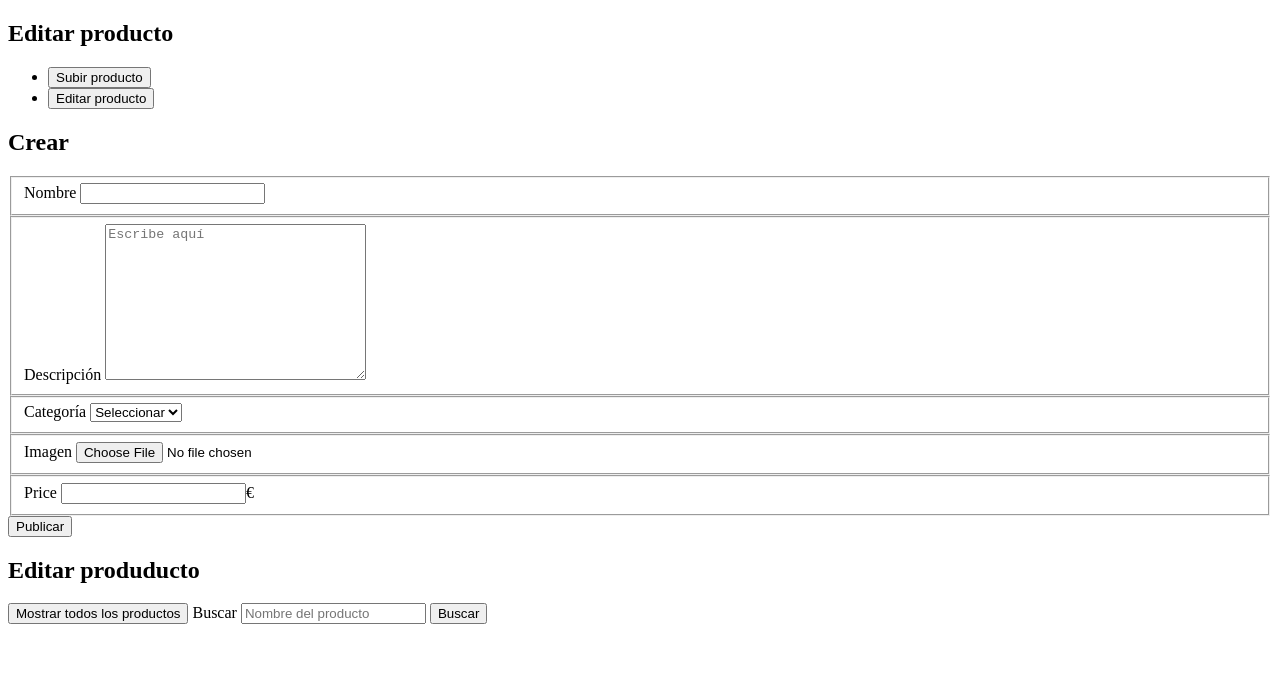
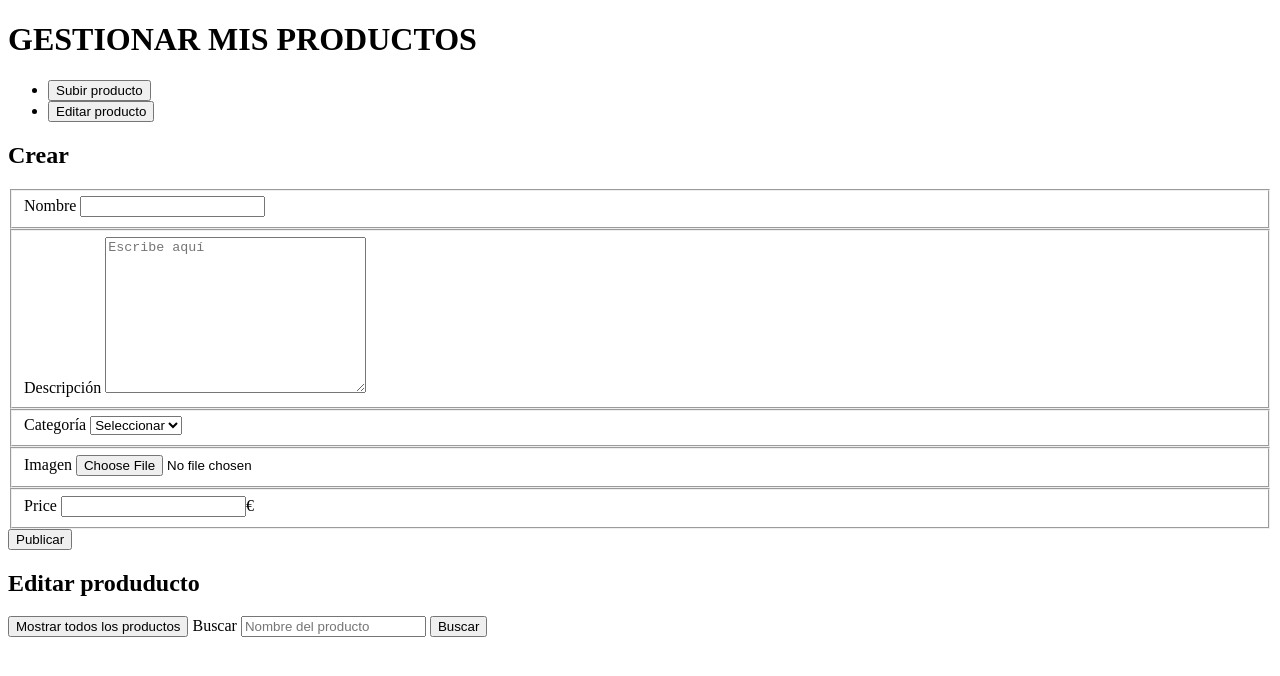
Before and after one commit to santicoru/habProject, a website: page www/product.html in a window 1280 px wide. Drawn offline with Linux system fonts and the light colour scheme.

Commit message:
Update product.html

```diff
--- a/www/product.html
+++ b/www/product.html
@@ -10,14 +10,17 @@
   <body>
     <header></header>
 
-    <h2>Editar producto</h2>
+    <h1>GESTIONAR MIS PRODUCTOS</h1>
+
     <nav class="option">
       <ul>
         <li><button class="createP">Subir producto</button></li>
         <li><button class="editP">Editar producto</button></li>
+      </ul>
     </nav>
-        <section class="createProduct">
-        <h1>Crear</h1>
+
+    <section class="createProduct">
+      <h1>Crear</h1>
         <form class="create" enctype="multipart/form-data">
           <fieldset>
             <label for="name">Nombre</label>
@@ -48,7 +51,7 @@
           </fieldset>
           <button type="submit">Publicar</button>
         </form>
-        </section>
+      </section>
 
       <section class="editProduct">
         <h1> Editar produducto </h1>
```
